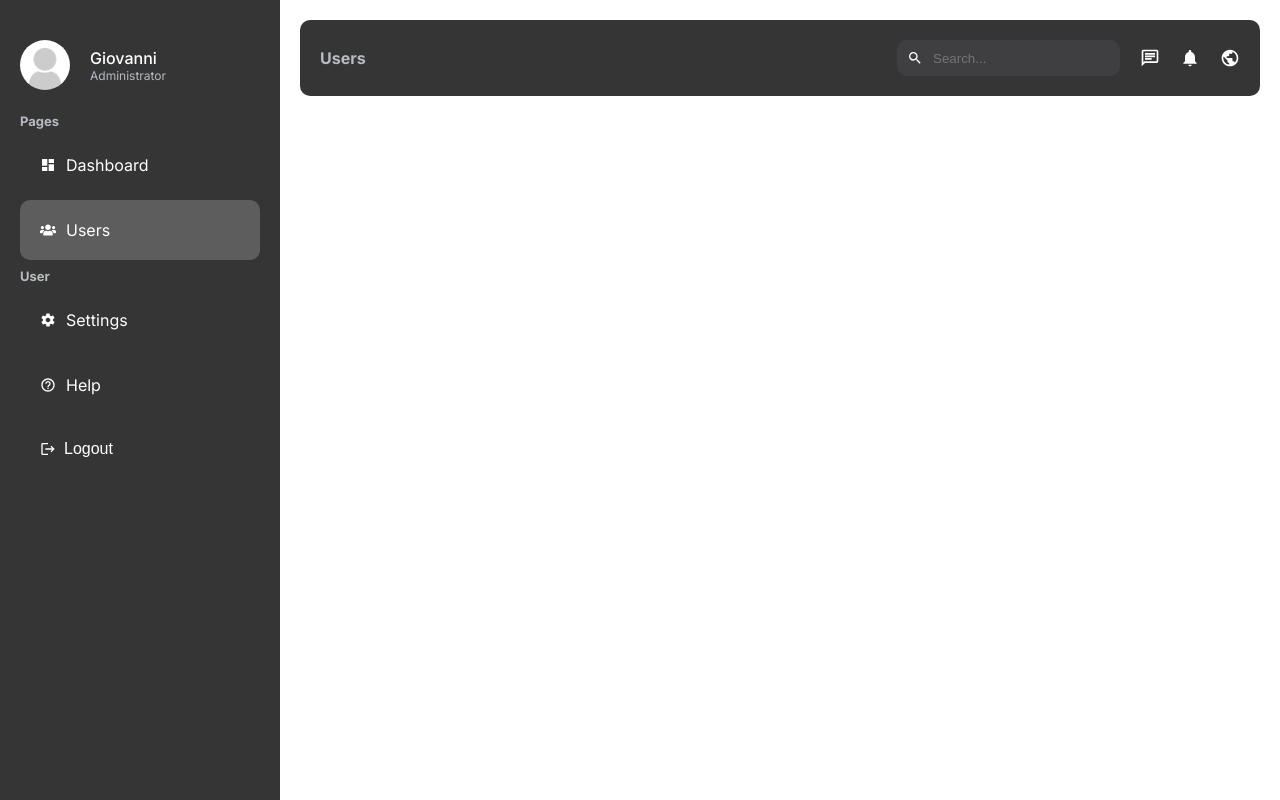
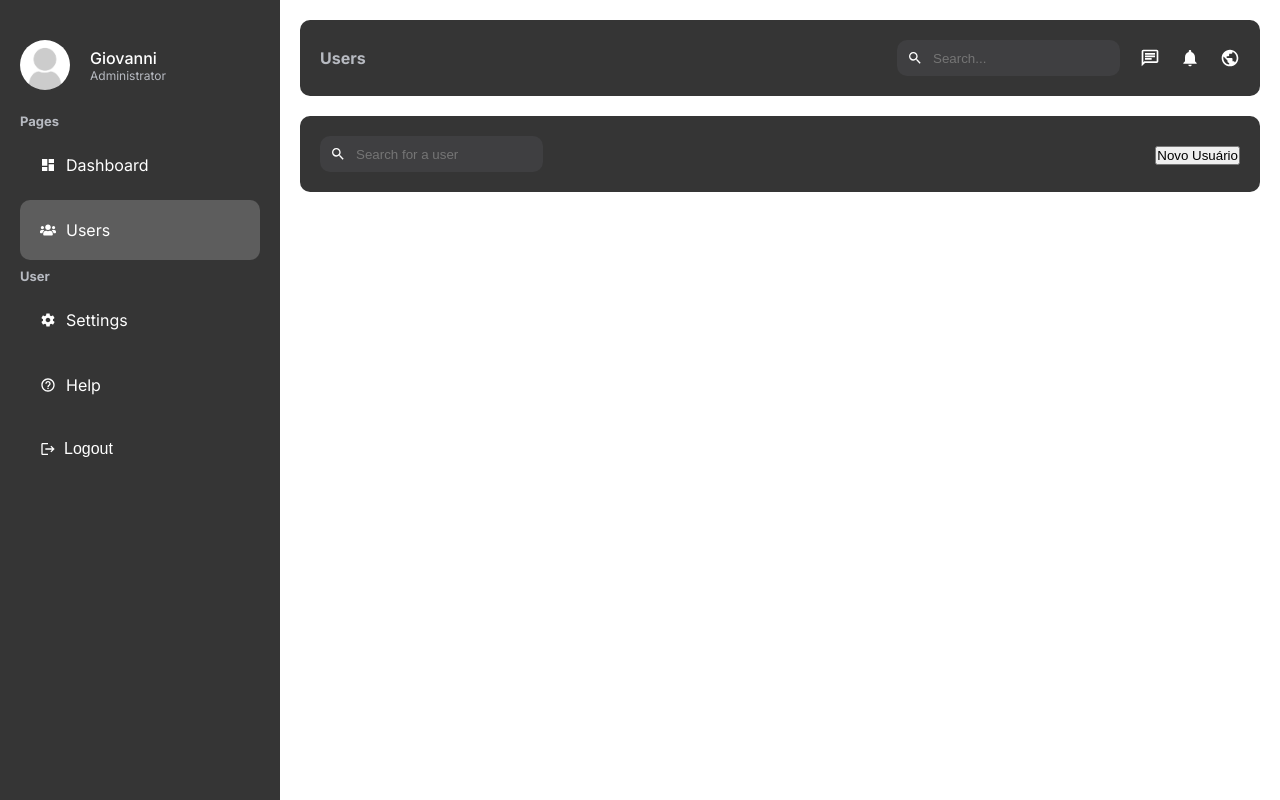
Before and after one commit to giiomontanari/dashboard_next, a Next.js app: page /dashboard/users in a window 1280 px wide. Built offline with nearby package versions, Linux system fonts and the light colour scheme.

Commit message:
create a new page users

```diff
--- a/app/dashboard/page.jsx
+++ b/app/dashboard/page.jsx
@@ -6,9 +6,9 @@
     <div className={styles.wrapper}>
       <div className={styles.main}>
         <div className={styles.boards}>
-          <Board />
-          <Board />
-          <Board />
+          <Board titleBoard="EM ABERTO" />
+          <Board titleBoard="EM ANDAMENTO" />
+          <Board titleBoard="FINALIZADO" />
         </div>
       </div>
     </div>
--- a/app/dashboard/users/page.tsx
+++ b/app/dashboard/users/page.tsx
@@ -1,5 +1,19 @@
+import Link from "next/link";
+import Search from "../../ui/dashboard/search/search";
+import styles from "../../ui/dashboard/users/users.module.css";
+
 const UsersPage = () => {
-  return <div>UsersPage</div>;
+  return (
+    <div className={styles.container}>
+      <div className={styles.top}>
+        <Search placeholder="Search for a user" />
+        <Link href="/dashboard/users/add">
+          <button className={styles.addButton}>Novo Usuário</button>
+        </Link>
+      </div>
+      <table className={styles.table}></table>
+    </div>
+  );
 };
 
 export default UsersPage;
--- a/app/ui/dashboard/board/board.jsx
+++ b/app/ui/dashboard/board/board.jsx
@@ -1,11 +1,11 @@
 import styles from "./board.module.css";
 import Card from "../card/card";
 
-const Board = () => {
+const Board = ({ titleBoard }) => {
   return (
     <div className={styles.container}>
       <div className={styles.status}>
-        <p>EM ABERTO</p>
+        <p>{titleBoard}</p>
       </div>
       <Card />
       <Card />
--- a/app/ui/dashboard/navbar/navbar.module.css
+++ b/app/ui/dashboard/navbar/navbar.module.css
@@ -26,12 +26,14 @@
     background-color: #3f3f41;
     padding: 10px;
     border-radius: 10px;
+    width: max-content;
 }
 
 .input {
     background-color: transparent;
     border: none;
     color: var(--text);
+    outline: none;
 }
 
 .icons {
--- /dev/null
+++ b/app/ui/dashboard/search/search.jsx
@@ -0,0 +1,13 @@
+import { MdSearch } from "react-icons/md";
+import styles from "./search.module.css";
+
+const Search = ({ placeholder }) => {
+  return (
+    <div className={styles.container}>
+      <MdSearch />
+      <input type="text" placeholder={placeholder} className={styles.input} />
+    </div>
+  );
+};
+
+export default Search;
--- /dev/null
+++ b/app/ui/dashboard/search/search.module.css
@@ -0,0 +1,16 @@
+.container {
+    display: flex;
+    align-items: center;
+    gap: 10px;
+    background-color: #3f3f41;
+    padding: 10px;
+    border-radius: 10px;
+    width: max-content;
+}
+
+.input {
+    background-color: transparent;
+    border: none;
+    color: var(--text);
+    outline: none;
+}
--- /dev/null
+++ b/app/ui/dashboard/users/users.module.css
@@ -0,0 +1,12 @@
+.container {
+    background-color: var(--bgSoft);
+    padding: 20px;
+    border-radius: 10px;
+    margin-top: 20px;
+}
+
+.top {
+    display: flex;
+    align-items: center;
+    justify-content: space-between;
+}
```
